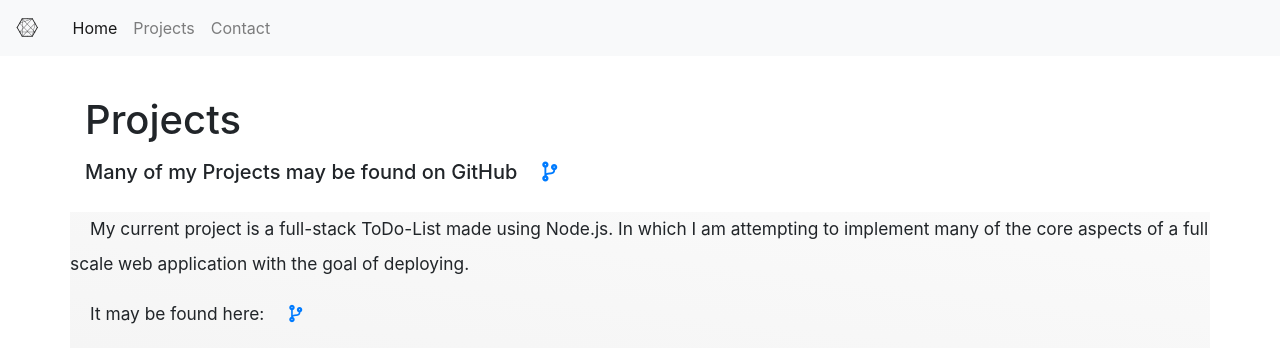
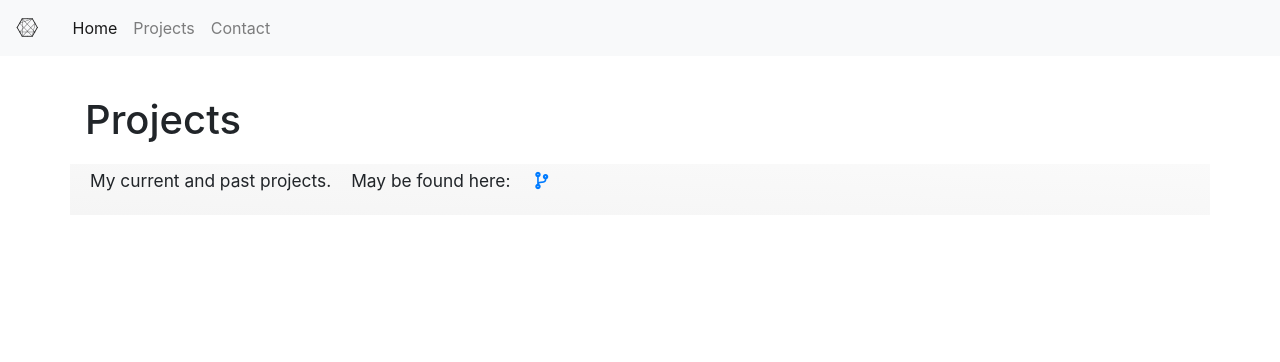
Before and after one commit to MattVastarelli/MattVastarelli.github.io, a plain HTML site: page index.html in a window 1280 px wide. Both pictures are taken after a click on the link "Projects". Drawn offline with nearby package versions, Linux system fonts and the light colour scheme.

Commit message:
Update index.html

```diff
--- a/index.html
+++ b/index.html
@@ -66,11 +66,10 @@
 
 	<div class="container" id="projects" style="display: none;">
 		<h1>Projects</h1>
-		<h5>Many of my Projects may be found on GitHub<a href="https://github.com/MattVastarelli"><i class="fas fa-code-branch"></i></a></h5>
 		<div class="row">
-			<p>My current project is a full-stack ToDo-List made using Node.js. In which I am attempting to implement many of the core aspects of a full scale web application with the goal of deploying.</p>
+			<p>My current and past projects.</p>
 			<p>
-				It may be found here: <a href="https://github.com/MattVastarelli/ToDo-List/blob/master/README.md"><i class="fas fa-code-branch"></i></a>
+				May be found here: <a href="https://github.com/MattVastarelli"><i class="fas fa-code-branch"></i></a>
 			</p>
 		</div>
 
```
